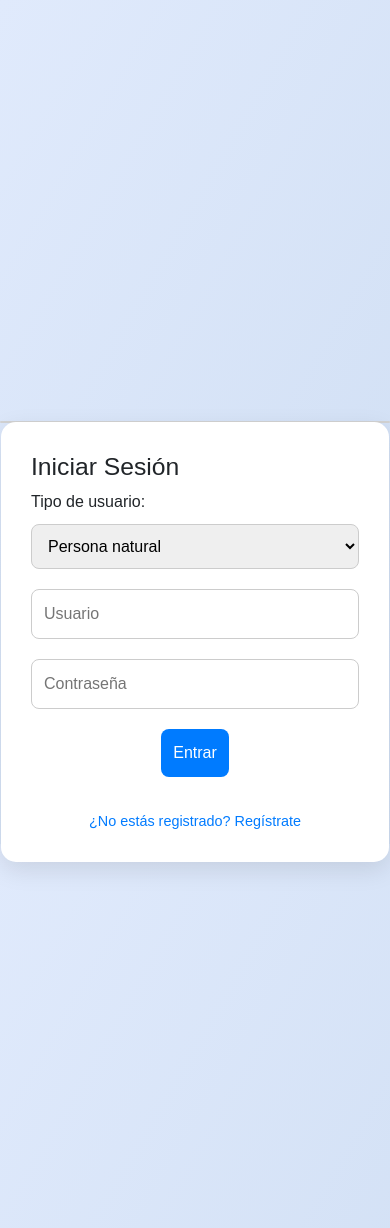
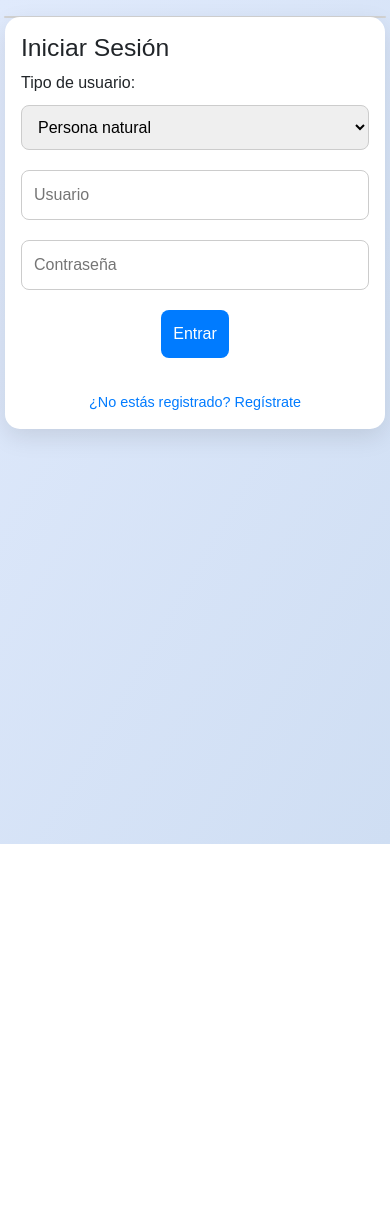
Before and after one commit to georgevfc13/Pagina, a PHP site: page /login.html in a window 390 px wide. After the commit the page ends 844 px from the top, so only its background shows below. Run offline with PHP 8.4, Linux system fonts and the light colour scheme.

Commit message:
ahora es responsive

```diff
--- a/styleform.css
+++ b/styleform.css
@@ -2,16 +2,18 @@ body {
   margin: 0;
   font-family: Arial, sans-serif;
   background: linear-gradient(120deg, #e0eafc, #cfdef3);
-  height: 100vh;
+  min-height: 100vh;
   display: flex;
   justify-content: center;
   align-items: center;
 }
 
 .card-container {
-  width: 400px;
+  width: 100%;
+  max-width: 400px;
   height: auto;
   perspective: 1000px;
+  margin: 16px;
 }
 
 .card {
@@ -93,3 +95,17 @@ a:hover {
 input.error {
   border-color: red;
 }
+
+@media (max-width: 500px) {
+  body {
+    align-items: flex-start;
+    padding: 16px 0;
+  }
+  .card-container {
+    max-width: 100%;
+    margin: 0 4px;
+  }
+  .face {
+    padding: 16px;
+  }
+}
```
